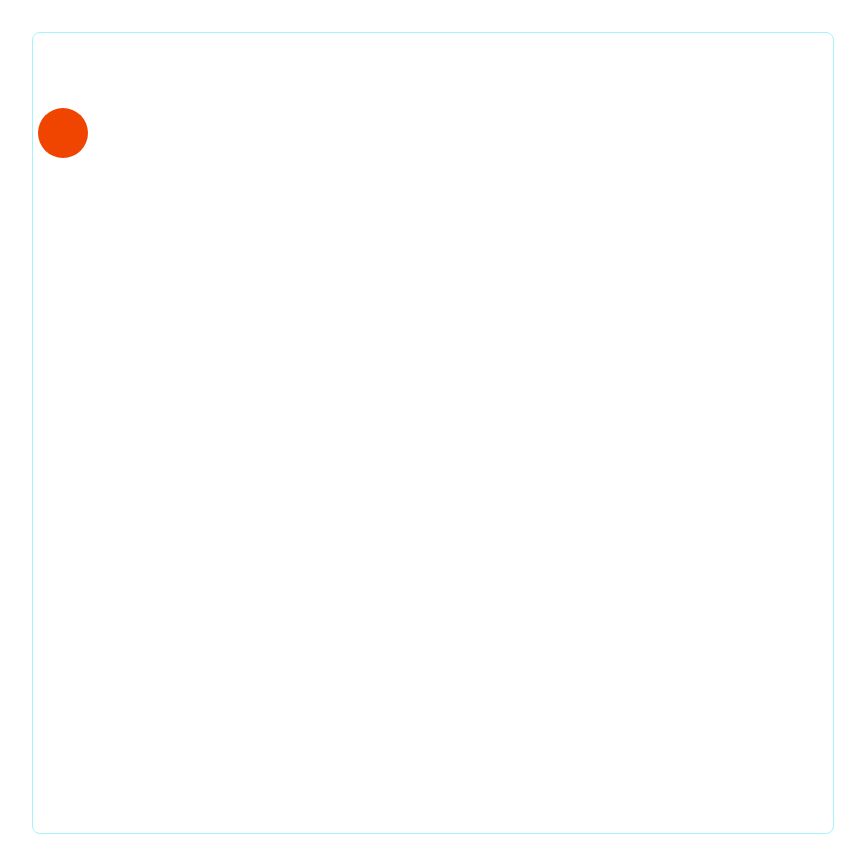
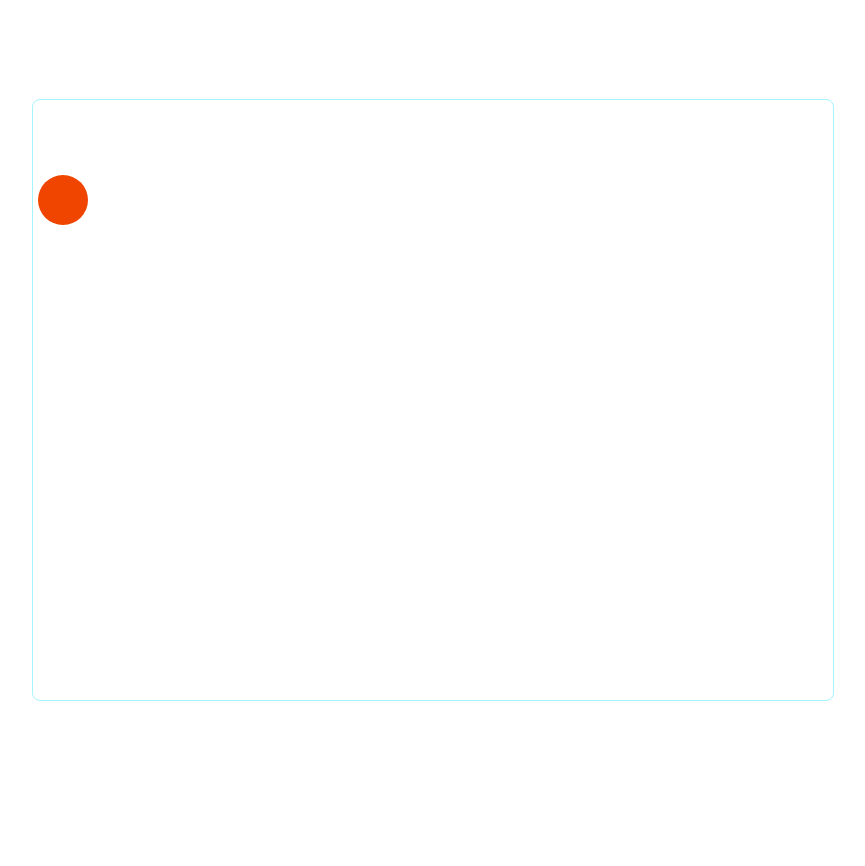
Before and after one commit to garold664/react-duel-game, a React (Vite) app: page / in a window 1280 px wide. Shown: the whole page, without its empty margins (207-1072 px from the left). After the commit the page ends 800 px from the top, so only its background shows below. Built offline with nearby package versions, Linux system fonts and the light colour scheme.

Commit message:
add more constants

```diff
--- a/src/App.tsx
+++ b/src/App.tsx
@@ -1,8 +1,11 @@
 import { useEffect, useRef } from 'react';
 import './App.css';
 
+const CANVAS_WIDTH = 800;
+const CANVAS_HEIGHT = 600;
 const PLAYER_RADIUS = 25;
 const PLAYER1_COLOR = '#f04500';
+const PLAYER2_COLOR = '#00f0f0';
 
 interface Circle {
   x: number;
@@ -89,8 +92,8 @@ function App() {
   return (
     <>
       <canvas
-        width={800}
-        height={800}
+        width={CANVAS_WIDTH}
+        height={CANVAS_HEIGHT}
         className="border border-primary-200 rounded-lg"
         ref={canvasRef}
       ></canvas>
```
